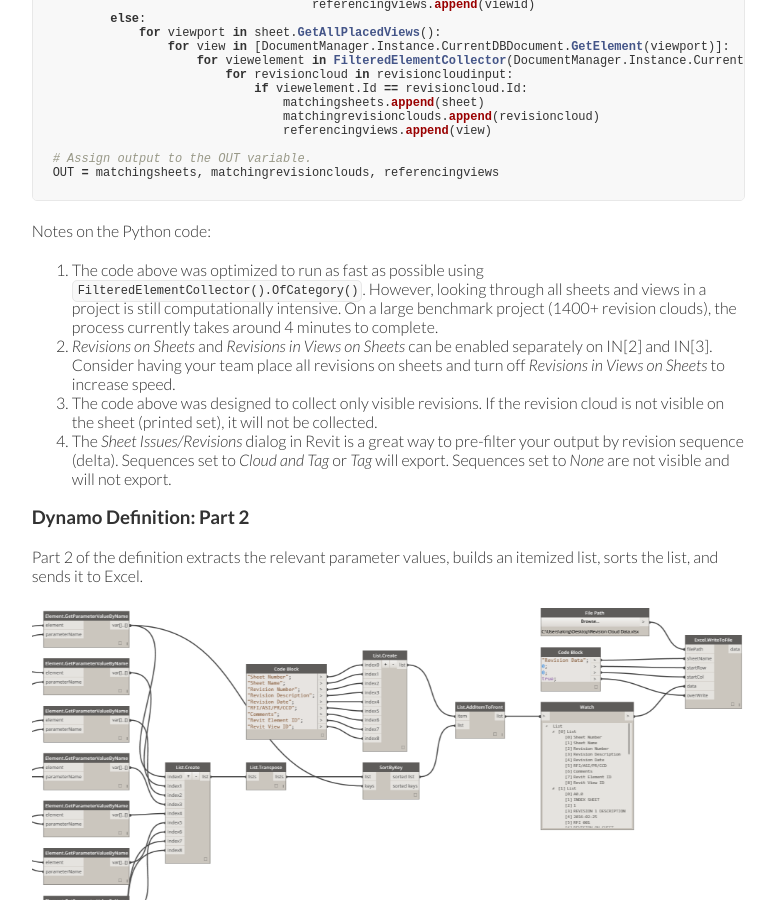
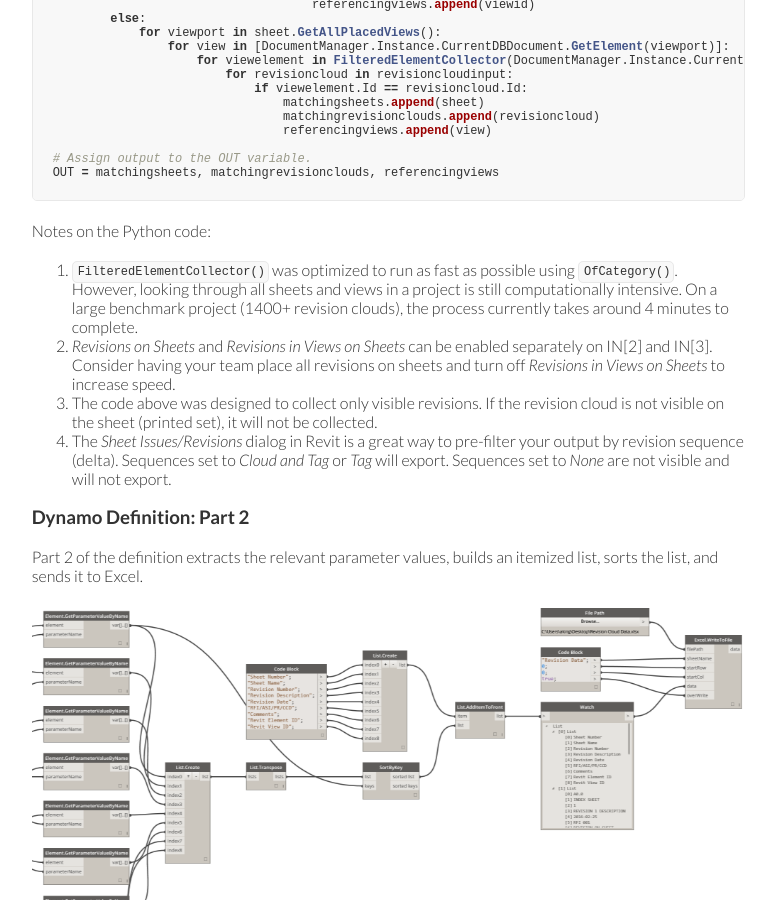
Before and after one commit to andrewkingme/andrewkingme.github.io, a Jekyll site: the page built from _work/Revit-Revision-Cloud-Data-to-Excel-via-Dynamo.md, in a window 1280 px wide and 900 px high, scrolled down 2776 px. Shown: the whole window, without its empty margins (425-1201 px from the left). Built offline with Jekyll 4.4.1, drawn with Linux system fonts in a browser that asks for light colours.

Commit message:
Update Revit-Revision-Cloud-Data-to-Excel-via-Dynamo.md

```diff
--- a/_work/Revit-Revision-Cloud-Data-to-Excel-via-Dynamo.md
+++ b/_work/Revit-Revision-Cloud-Data-to-Excel-via-Dynamo.md
@@ -138,7 +138,7 @@
 
 Notes on the Python code:
 
-1. The code above was optimized to run as fast as possible using `FilteredElementCollector().OfCategory()`. However, looking through all sheets and views in a project is still computationally intensive. On a large benchmark project (1400+ revision clouds), the process currently takes around 4 minutes to complete.
+1. `FilteredElementCollector()` was optimized to run as fast as possible using `OfCategory()`. However, looking through all sheets and views in a project is still computationally intensive. On a large benchmark project (1400+ revision clouds), the process currently takes around 4 minutes to complete.
 2. *Revisions on Sheets* and *Revisions in Views on Sheets* can be enabled separately on IN[2] and IN[3]. Consider having your team place all revisions on sheets and turn off *Revisions in Views on Sheets* to increase speed.
 3. The code above was designed to collect only visible revisions. If the revision cloud is not visible on the sheet (printed set), it will not be collected.
 4. The *Sheet Issues/Revisions* dialog in Revit is a great way to pre-filter your output by revision sequence (delta). Sequences set to *Cloud and Tag* or *Tag* will export. Sequences set to *None* are not visible and will not export.
```
